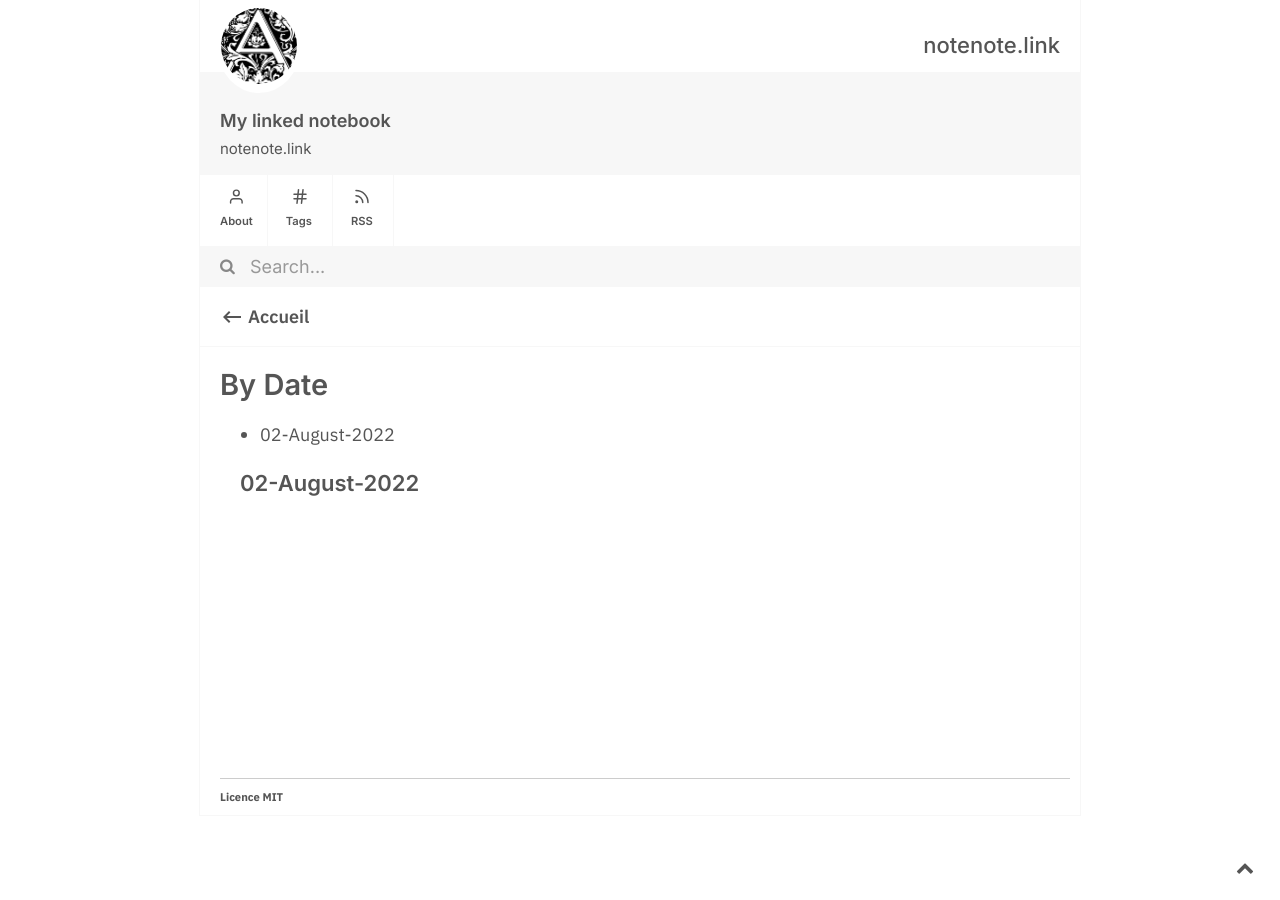
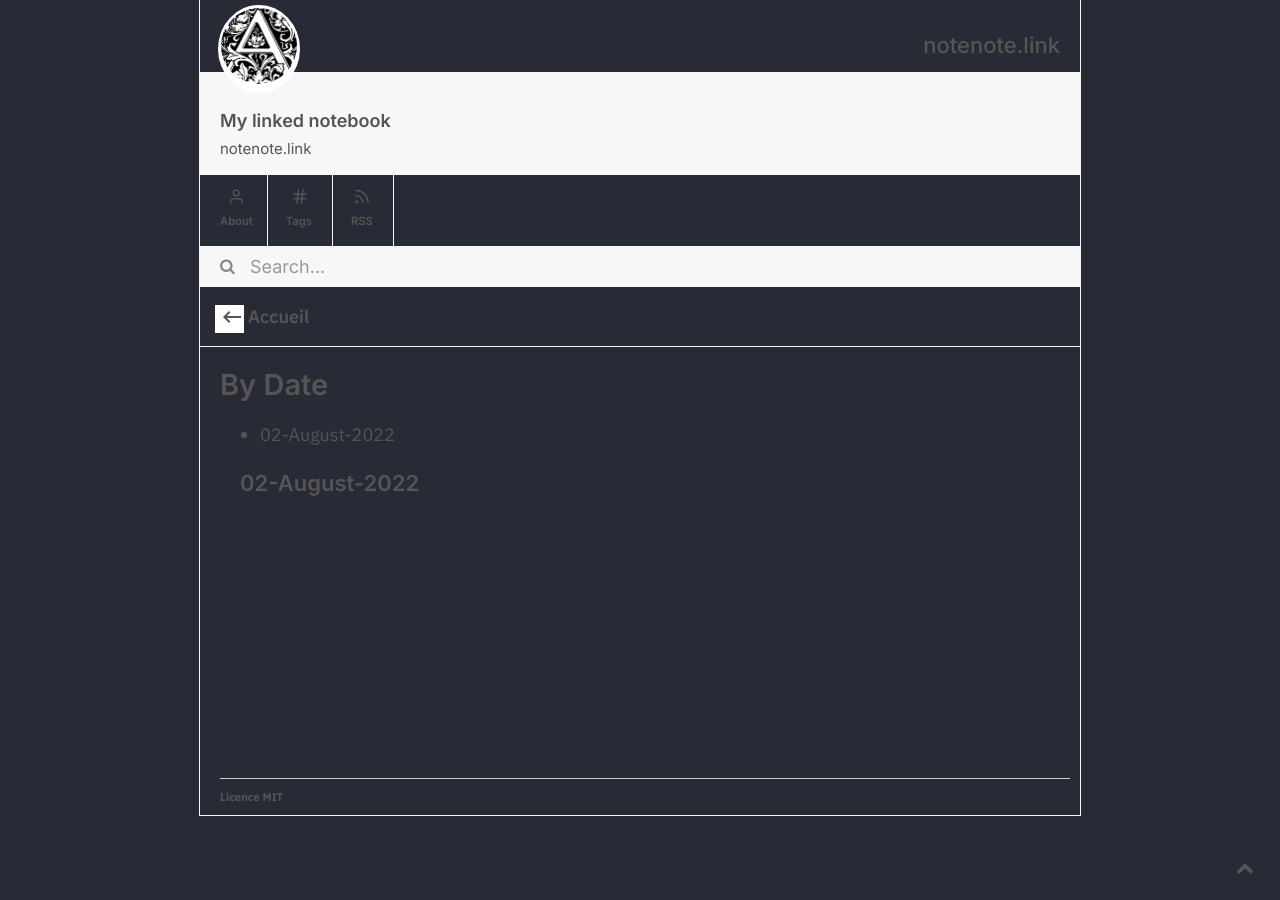
Before and after one commit to Krishna8009/Krishna8009.github.io, a Jekyll site: the page built from dates.md, in a window 1280 px wide. Built offline with Jekyll 4.4.1, drawn with Linux system fonts in a browser that asks for light colours.

Commit message:
Update style.css

```diff
--- a/assets/css/style.css
+++ b/assets/css/style.css
@@ -17,6 +17,7 @@ html {
 
 body {
     counter-reset: sidenote-counter;
+	background-color:#282a36;
 }
 
 .container {
@@ -33,6 +34,7 @@ body {
     max-width: 1100px;
     margin-right: auto;
     margin-left: auto;
+	background-color:#282a36;
 }
 
 .box {
@@ -42,6 +44,7 @@ body {
     width: 80%;
     position: absolute;
     top: 0px;
+	background-color:#282a36;
 }
 
 header {
@@ -53,6 +56,7 @@ main {
     min-height: 300px;
     margin-left: 20px;
     padding-right: 10px;
+	background-color:#282a36;
 }
 
 
```
